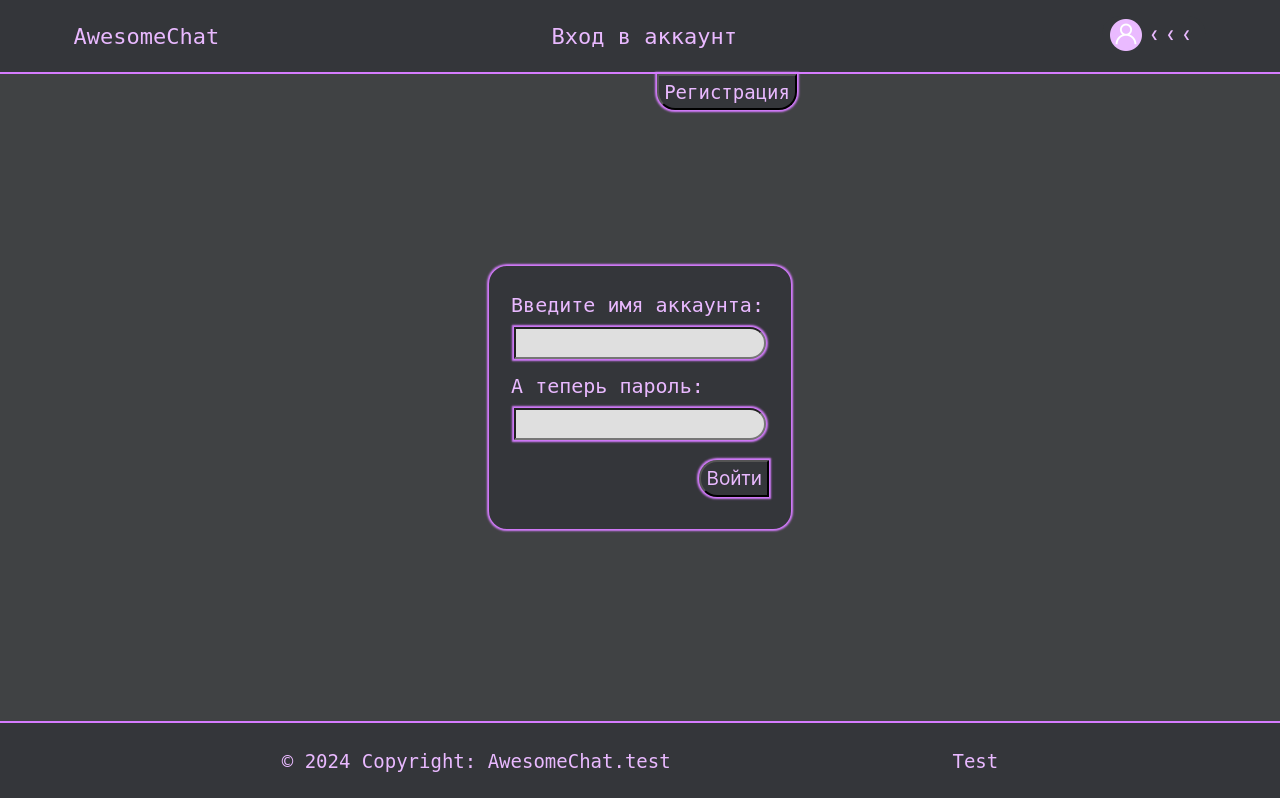
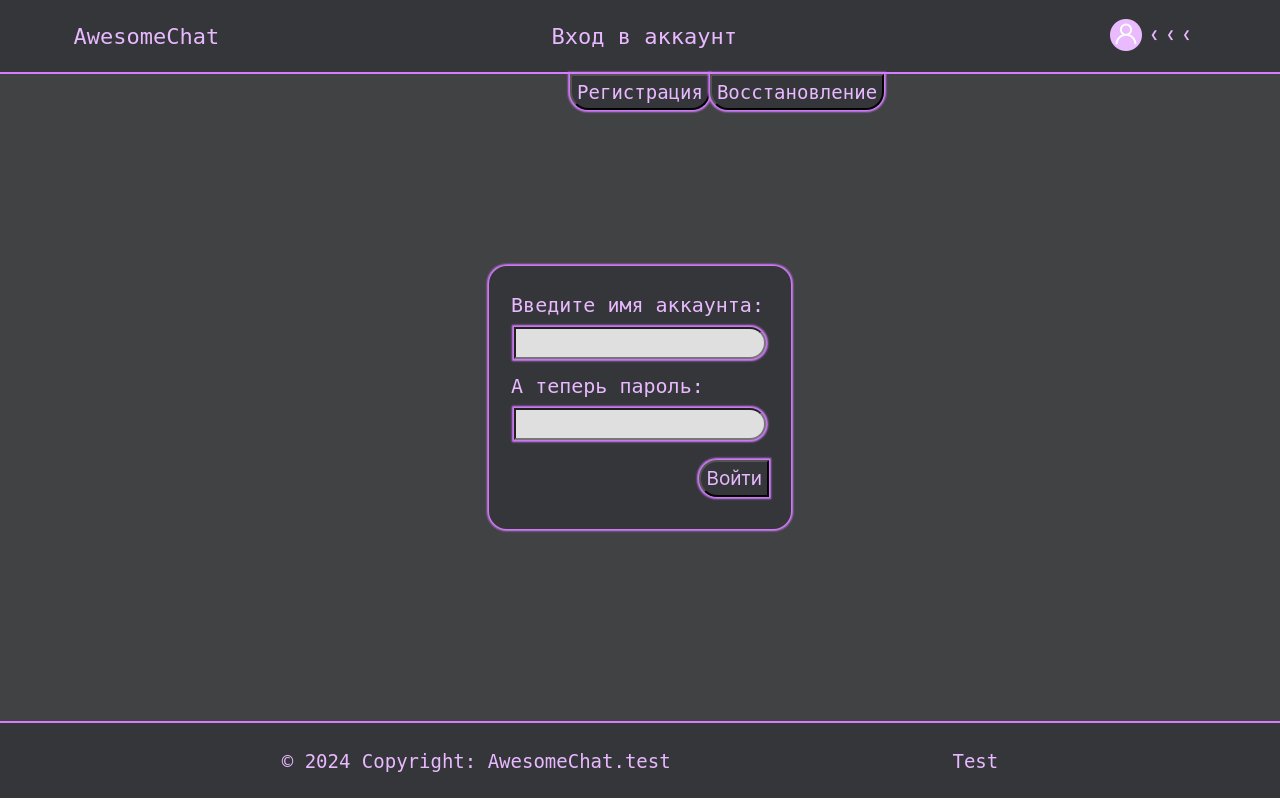
Before and after one commit to Marator2K07/Web-chat, a React (Create React App) app in the folder frontend/: page / in a window 1280 px wide. Built offline with nearby package versions, Linux system fonts and the light colour scheme.

Commit message:
Правки, связанные с добавлением нового блока в навигацию.

```diff
--- a/frontend/src/components/MainBlock/DynamicMainBlock.js
+++ b/frontend/src/components/MainBlock/DynamicMainBlock.js
@@ -8,12 +8,14 @@ import СommunicationMainBlock from "./Elements/СommunicationMainBlock/Сommuni
 import NewsMainBlock from "./Elements/NewsMainBlock/NewsMainBlock";
 import OtherUserMainBlock from "./Elements/OtherUserMainBlock/OtherUserMainBlock";
 import InitMainBlock from "./Elements/InitMainBlock/InitMainBlock";
+import RecoveryMainBlock from "./Elements/RecoveryMainBlock/RecoveryMainBlock";
 
 // основные страницы/блоки приложения
 const components = {
     init: InitMainBlock,
     login: LoginMainBlock,
     register: RegisterMainBlock,
+    recovery: RecoveryMainBlock,
     welcome: WelcomeMainBlock,
     personal: PersonalMainBlock,
     communication: СommunicationMainBlock,
--- a/frontend/src/constants.js
+++ b/frontend/src/constants.js
@@ -38,8 +38,8 @@ export const FIVE_MIN_AGE = 3600;
 export const ONE_MONTH_AGE = 2592000;
 
 export const BEFORE_LOGIN_PAGE_START_INDEX = 1;
-export const BEFORE_LOGIN_PAGE_BLOCKS_COUNT = 2;
-export const AFTER_LOGIN_PAGE_START_INDEX = 3;
+export const BEFORE_LOGIN_PAGE_BLOCKS_COUNT = 3;
+export const AFTER_LOGIN_PAGE_START_INDEX = 4;
 export const AFTER_LOGIN_PAGE_BLOCKS_COUNT = 4;
 
 export const DATE_FORMAT = "YYYY-MM-DD"
--- a/frontend/src/contexts/NavigationContext/NavigationContext.js
+++ b/frontend/src/contexts/NavigationContext/NavigationContext.js
@@ -1,6 +1,6 @@
 import { useCallback, useState } from "react"
 import { useMainBlockAnimationContext } from "../MainBlockAnimationContext/MainBlockAnimationProvider";
-import { BEFORE_LOGIN_PAGE_START_INDEX, EXTRA_SHORT_DELAY } from "../../constants";
+import { BEFORE_LOGIN_PAGE_BLOCKS_COUNT, BEFORE_LOGIN_PAGE_START_INDEX, EXTRA_SHORT_DELAY } from "../../constants";
 import { cookies } from "../CookieContext";
 
 export const useCreateNavigationContext = function() {
@@ -8,10 +8,11 @@ export const useCreateNavigationContext = function() {
         initBlock: { path: 'init', description: '', index: -1 },
         loginBlock: { path: 'login', description: 'Вход в аккаунт', index: 0 },
         registerBlock: { path: 'register', description: 'Регистрация', index: 1 },
-        welcomeBlock: { path: 'welcome', description: 'Добро пожаловать', index: 2 },
-        personalBlock: { path: 'personal', description: 'Личная страница', index: 3 },
-        communicationBlock: { path: 'communication', description: 'Общение', index: 4 },
-        newsBlock: { path: 'news', description: 'Новости', index: 5 },
+        recoveryBlock: { path: 'recovery', description: 'Восстановление', index: 2 },
+        welcomeBlock: { path: 'welcome', description: 'Добро пожаловать', index: 3 },
+        personalBlock: { path: 'personal', description: 'Личная страница', index: 4 },
+        communicationBlock: { path: 'communication', description: 'Общение', index: 5 },
+        newsBlock: { path: 'news', description: 'Новости', index: 6 },
         otherUserBlock: { path: 'otherUser', description: 'Другой пользователь', index: 11 }
     })
     const { initCondition, leftCondition, rightCondition } = useMainBlockAnimationContext();
@@ -20,7 +21,7 @@ export const useCreateNavigationContext = function() {
     const goNavigation = useCallback((block) => {
         setCurrentBlock(block);
         // запоминаем последний блок в навигации
-        if (block.index <= BEFORE_LOGIN_PAGE_START_INDEX) {
+        if (block.index < BEFORE_LOGIN_PAGE_START_INDEX + BEFORE_LOGIN_PAGE_BLOCKS_COUNT - 1) {
             cookies.set('lastBeforeLoginBlock', block);
         } else {
             cookies.set('lastAfterLoginBlock', block);
@@ -39,7 +40,7 @@ export const useCreateNavigationContext = function() {
             }, EXTRA_SHORT_DELAY);
         }, EXTRA_SHORT_DELAY);
         // запоминаем последний блок в навигации
-        if (block.index <= BEFORE_LOGIN_PAGE_START_INDEX) {
+        if (block.index < BEFORE_LOGIN_PAGE_START_INDEX + BEFORE_LOGIN_PAGE_BLOCKS_COUNT - 1) {
             cookies.set('lastBeforeLoginBlock', block);
         } else {
             cookies.set('lastAfterLoginBlock', block);
```
